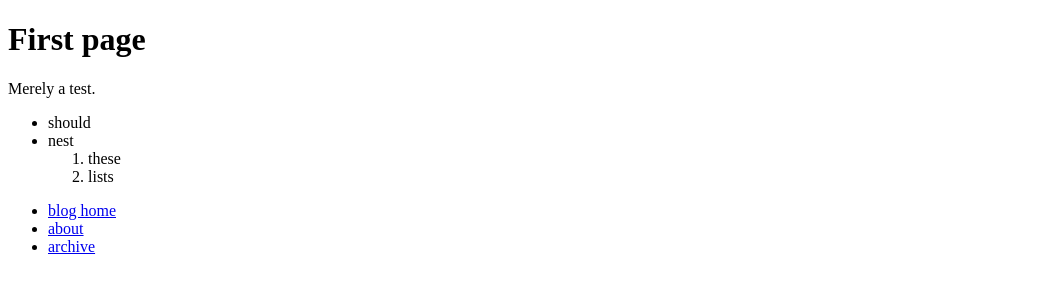
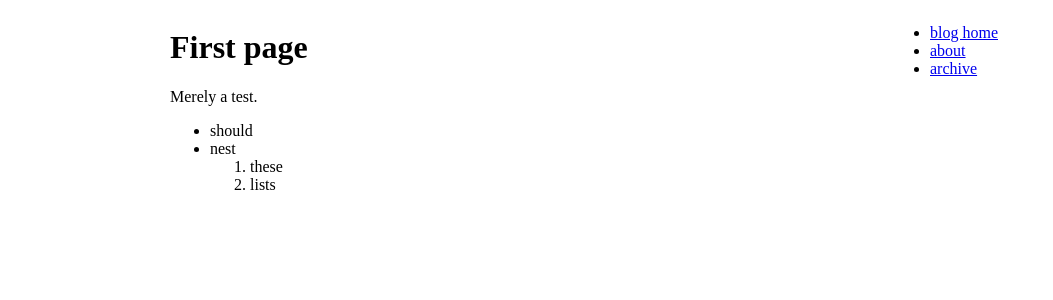
Before and after one commit to mmmulani/mehdiisaway, a Jekyll site: the page built from _posts/2011-04-05-First-page.markdown, in a window 1280 px wide. Shown: the top 300 px of the page, without its empty margins (0-1053 px from the left). Built offline with Jekyll 4.4.1, drawn with Linux system fonts in a browser that asks for light colours.

Commit message:
Make css path less relative so it works on all pages.

```diff
--- a/_layouts/default.html
+++ b/_layouts/default.html
@@ -2,7 +2,7 @@
 <html>
 <head>
   <title>{{ page.title }} - mehdi is away</title>
-  <link rel="stylesheet" type="text/css" href="960.css">
+  <link rel="stylesheet" type="text/css" href="/away/960.css">
 </head>
 <body>
   <div class="container_12">
```
